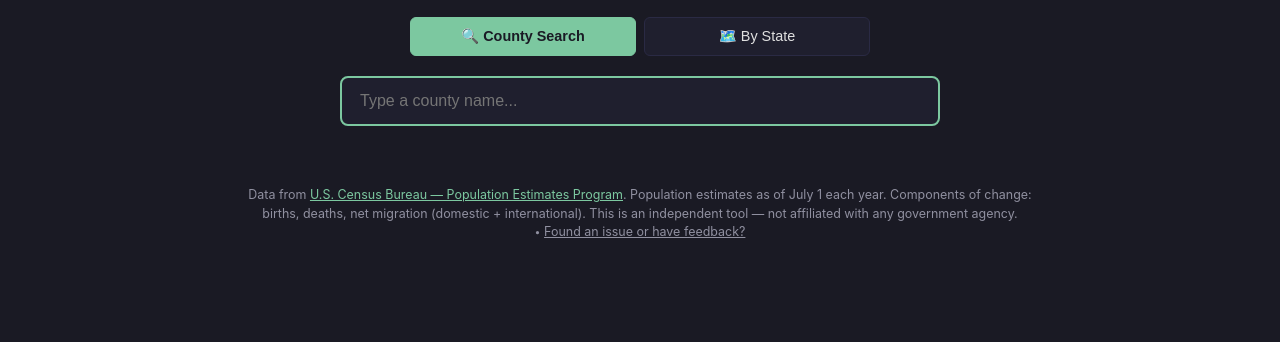
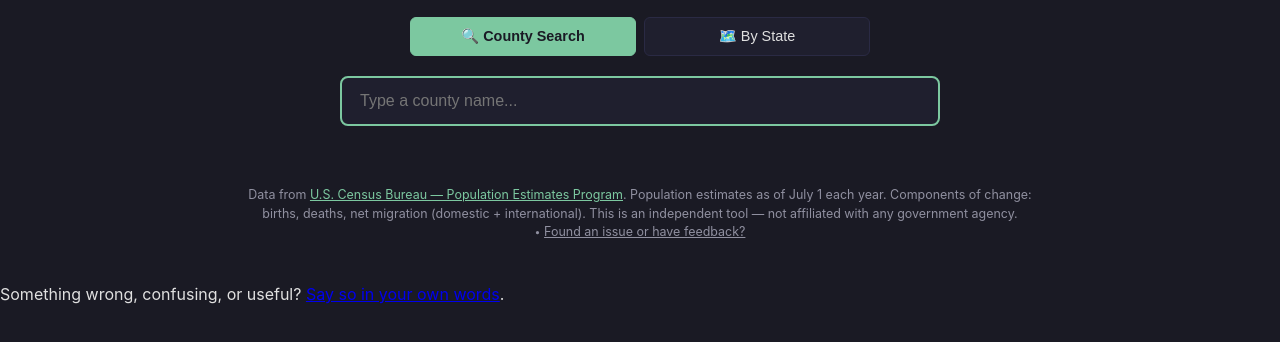
Before and after one commit to GreatTombProductions/county-population, a plain HTML site: page index.html in a window 1280 px wide. Shown: the part 158-500 px from the top of the page. Drawn offline with Linux system fonts and the light colour scheme.

Commit message:
Add a note for saying when something on this page looks wrong

```diff
--- a/index.html
+++ b/index.html
@@ -131,5 +131,6 @@
 </div>
 
 <script src="app.js"></script>
+<p class="quest-board-feedback">Something wrong, confusing, or useful? <a href="https://greattombproductions.github.io/quest-board/?project=county-population#suggest" target="_blank" rel="noopener">Say so in your own words</a>.</p>
 </body>
 </html>
```
